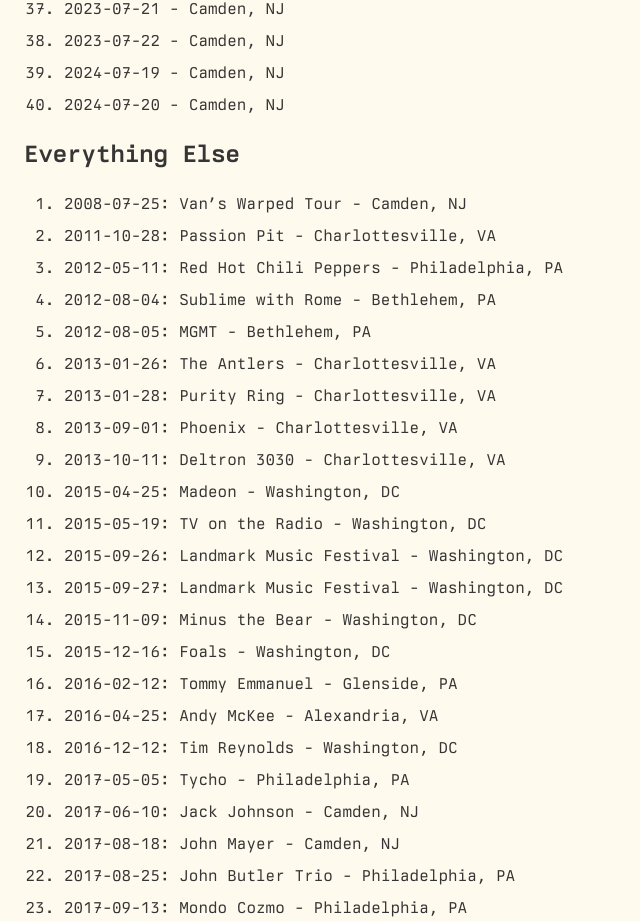
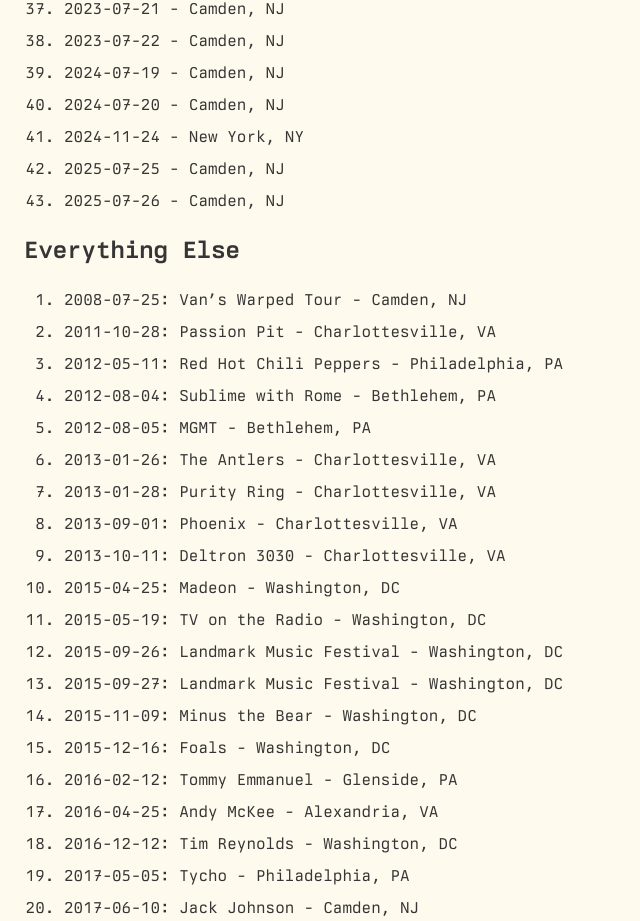
Before and after one commit to jaredculp/site, an Astro site: page /concerts in a window 1280 px wide. Shown: the part 1339-2260 px from the top of the page, without its empty margins (0-640 px from the left). Built offline with nearby package versions, Linux system fonts and the light colour scheme; Astro itself is replaced by a stand-in of ours.

Commit message:
Update concerts.md

```diff
--- a/src/pages/concerts.md
+++ b/src/pages/concerts.md
@@ -47,6 +47,9 @@ title: Concerts
 1. 2023-07-22 - Camden, NJ
 1. 2024-07-19 - Camden, NJ
 1. 2024-07-20 - Camden, NJ
+1. 2024-11-24 - New York, NY
+1. 2025-07-25 - Camden, NJ
+1. 2025-07-26 - Camden, NJ
 
 ## Everything Else
 
```
